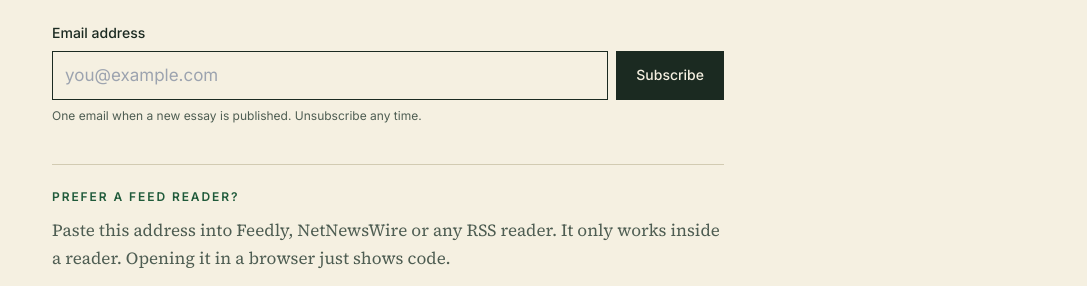
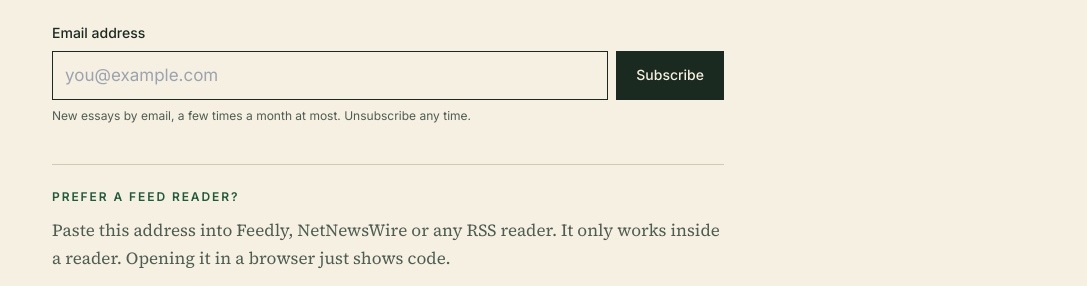
Before and after one commit to The-JournaI/the-journai.github.io, a Jekyll site: the page built from subscribe/index.html, in a window 1280 px wide. Shown: the part 244-530 px from the top of the page, without its empty margins (96-1183 px from the left). Built offline with Jekyll 4.4.1, drawn with Linux system fonts in a browser that asks for light colours; nearby versions of some CDN libraries.

Commit message:
Soften signup microcopy now that emails are sent manually
Co-Authored-By: Claude Sonnet 5.5 <noreply@anthropic.com>

```diff
--- a/_layouts/default.html
+++ b/_layouts/default.html
@@ -72,7 +72,7 @@
         <input type="hidden" value="1" name="embed">
         <button class="bg-ink text-paper px-5 py-2.5 text-sm font-medium hover:bg-accent hover:-translate-y-0.5 transition-all duration-300">Subscribe</button>
       </div>
-      <p class="mt-2 text-xs text-muted">One email when a new essay is published. Unsubscribe any time.</p>
+      <p class="mt-2 text-xs text-muted">New essays by email, a few times a month at most. Unsubscribe any time.</p>
     </form>
     </div>
     {% endif %}
--- a/subscribe/index.html
+++ b/subscribe/index.html
@@ -14,7 +14,7 @@ title: Subscribe
         <input type="hidden" value="1" name="embed">
         <button class="bg-ink text-paper px-5 py-2.5 text-sm font-medium hover:bg-accent hover:-translate-y-0.5 transition-all duration-300">Subscribe</button>
       </div>
-      <p class="mt-2 text-xs text-muted">One email when a new essay is published. Unsubscribe any time.</p>
+      <p class="mt-2 text-xs text-muted">New essays by email, a few times a month at most. Unsubscribe any time.</p>
     </form>
   </div>
   {% endif %}
```
